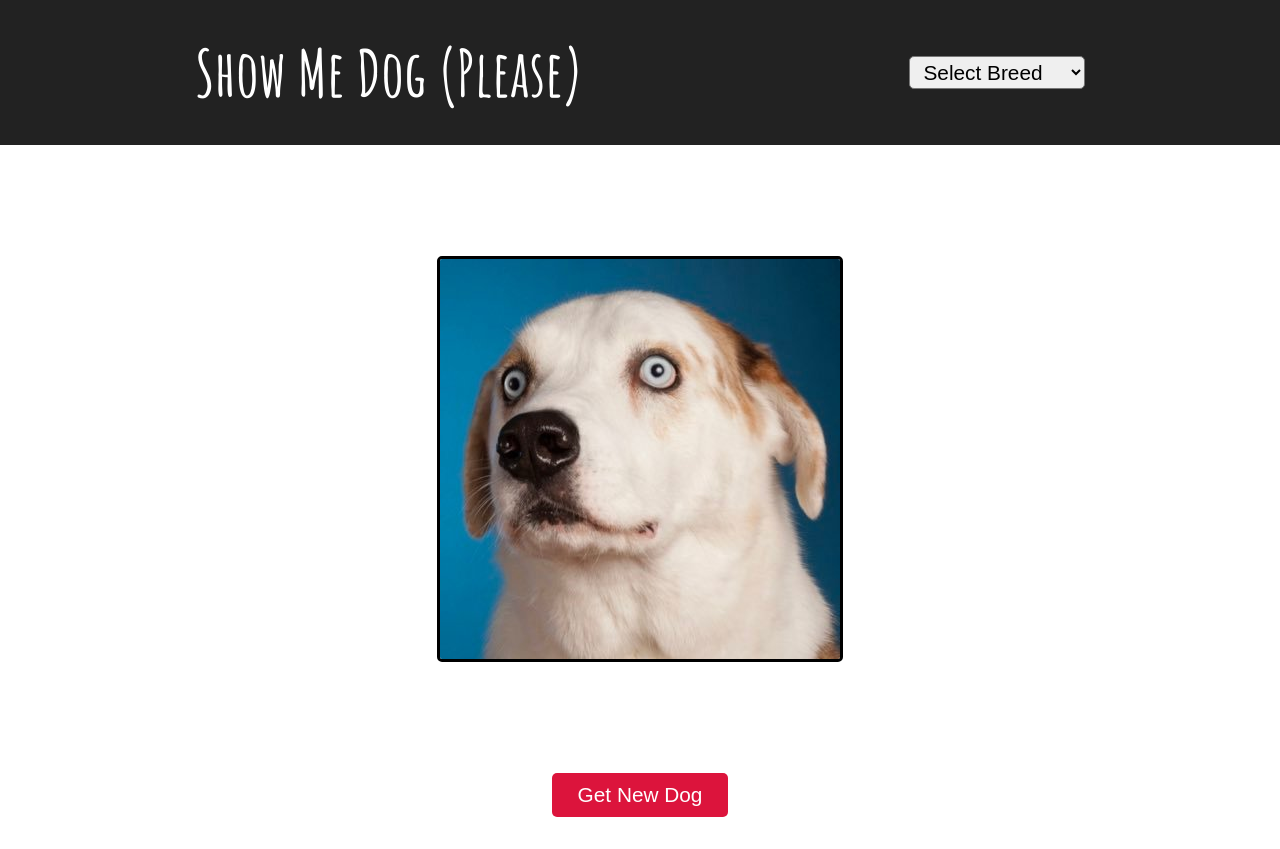
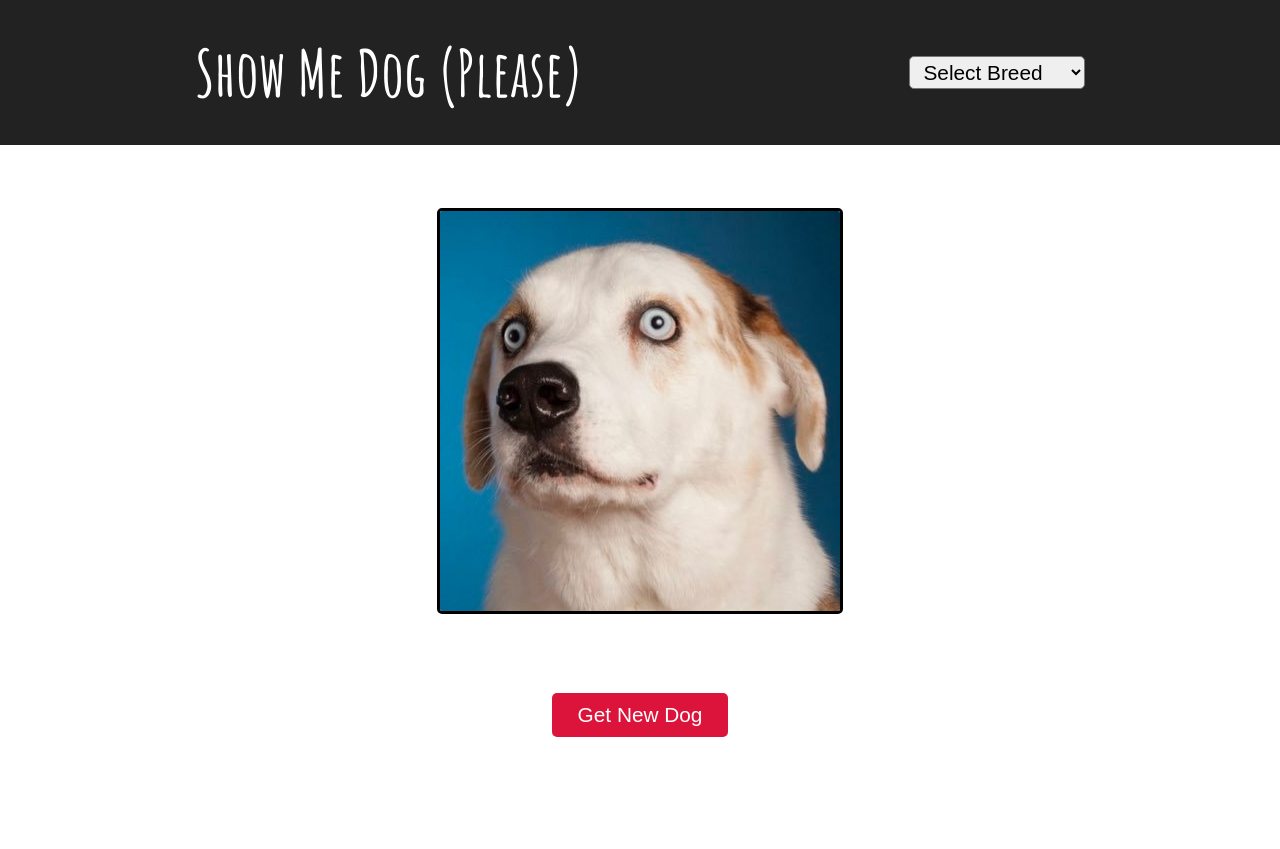
Before and after one commit to gordonwoodbine/show-me-dog, a plain HTML site: page index.html in a window 1280 px wide. After the commit the page ends 800 px from the top, so only its background shows below. Drawn offline with Linux system fonts and the light colour scheme; no server answers; a web font is replaced by a local one.

Commit message:
change margins a little bit

```diff
--- a/style.css
+++ b/style.css
@@ -1,3 +1,5 @@
+/* Reset and general styles */
+
 * {
   box-sizing: border-box;
   margin: 0;
@@ -12,11 +14,13 @@ button {
   font-family: inherit;
 }
 
+/* Header section */
+
 header {
   background-color: #222;
   color: #fff;
   padding: 2rem;
-  margin-bottom: 2rem;
+  /* margin-bottom: 2rem; */
 }
 
 .header-wrapper {
@@ -38,6 +42,8 @@ h1 {
   border-radius: 5px;
 }
 
+/* Main body section */
+
 main {
   display: flex;
   justify-content: center;
@@ -51,7 +57,7 @@ main {
 }
 
 .main-wrapper > * {
-  margin: 2rem 0;
+  margin: 1rem 0;
 }
 
 .img-wrapper {
@@ -95,6 +101,8 @@ main {
   transform: scale(1);
 }
 
+/* Used to show/hide the image/loading spinner */
+
 .show {
   display: block;
 }
```
